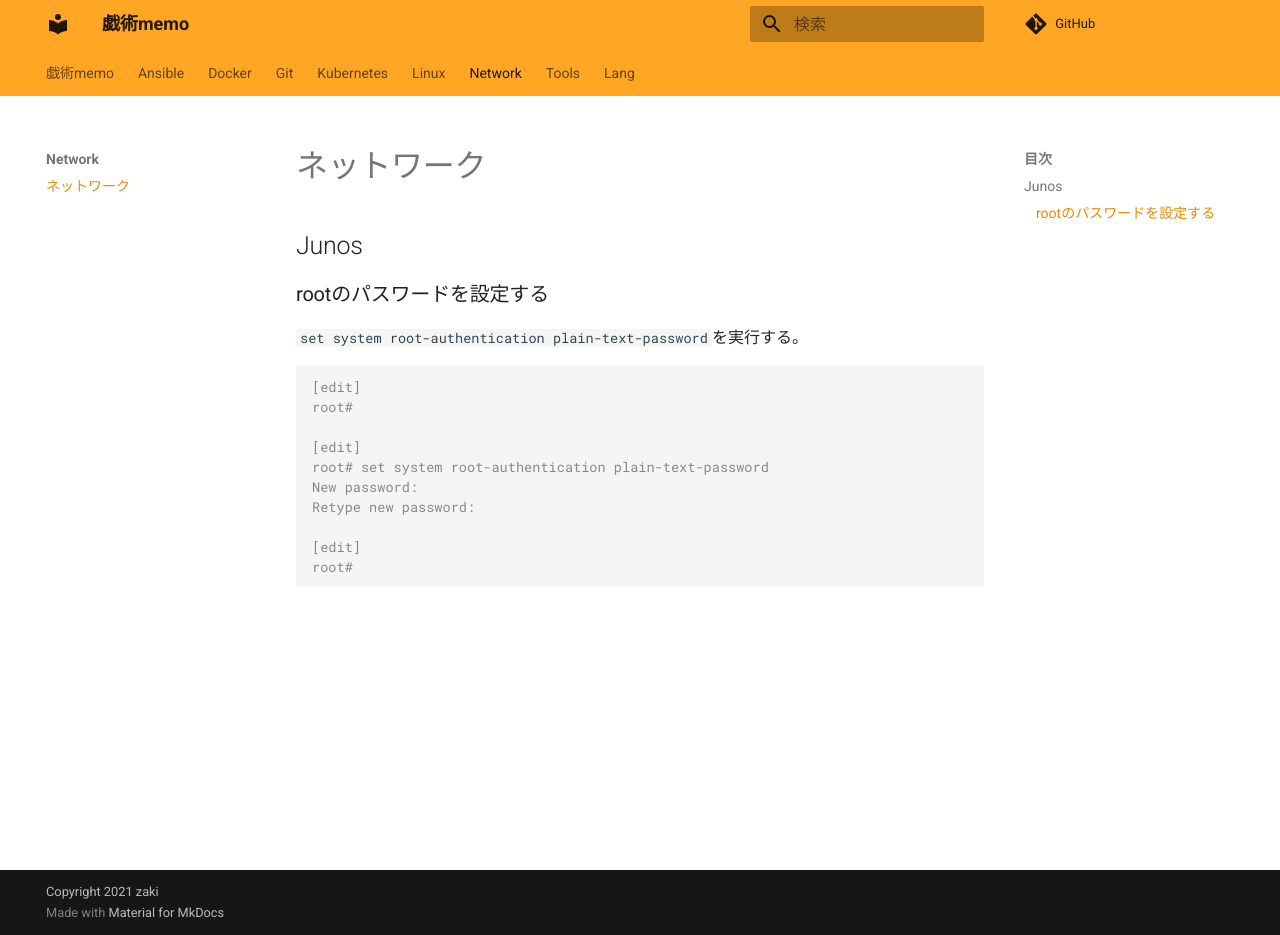
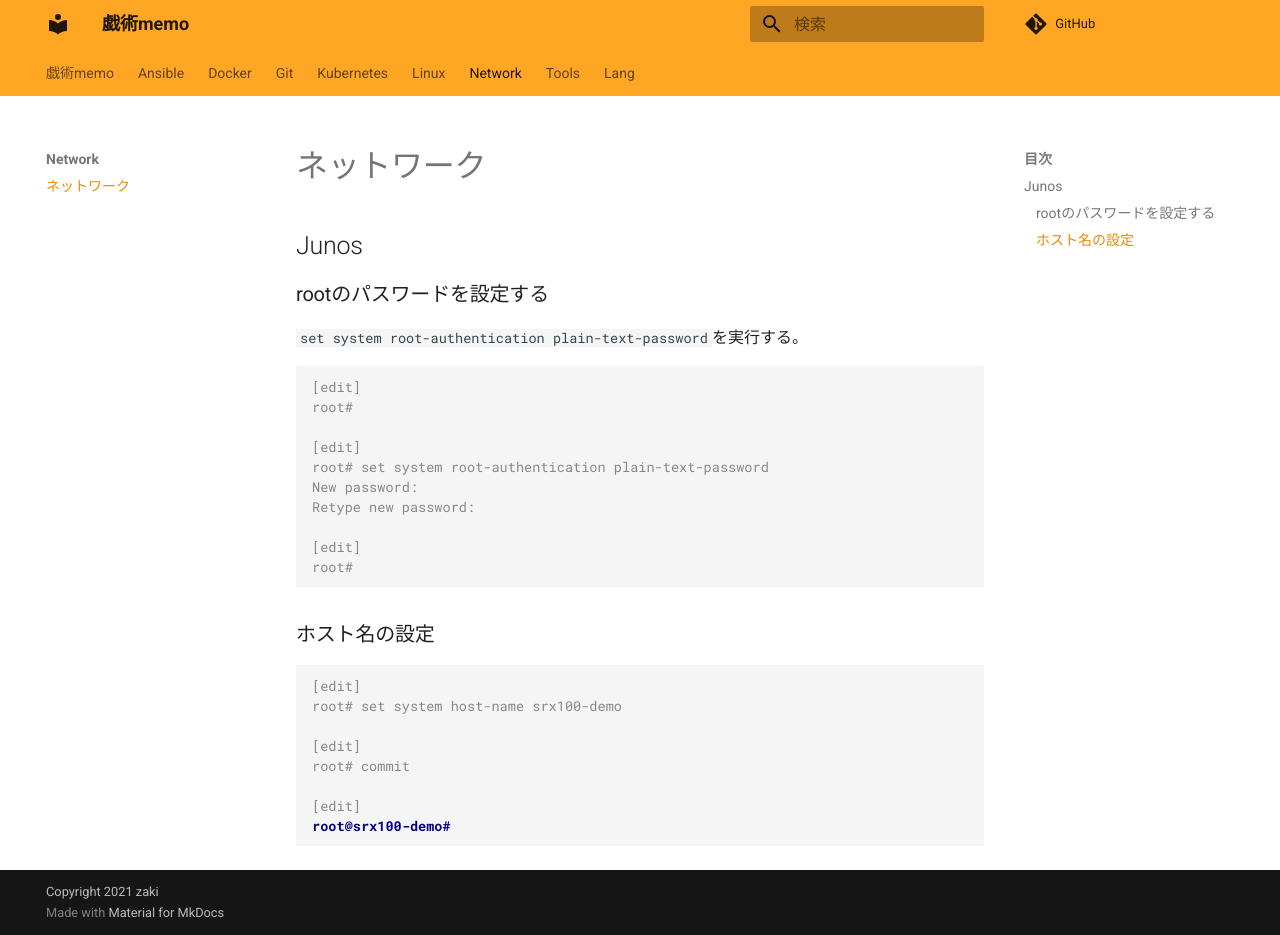
Before and after one commit to zaki-lknr/docs, an MkDocs documentation site: the page built from docs/Network/index.md, in a window 1280 px wide and 935 px high. Built offline with MkDocs 1.6.1 and Material for MkDocs 9.7.7, drawn with Linux system fonts in a browser that asks for light colours; comment, search, counter and statistics services are not loaded.

Commit message:
add: network: junos: ホスト名の設定

````diff
--- a/docs/Network/index.md
+++ b/docs/Network/index.md
@@ -18,3 +18,16 @@ Retype new password:
 [edit]
 root#
 ```
+
+### ホスト名の設定
+
+```console
+[edit]
+root# set system host-name srx100-demo
+
+[edit]
+root# commit
+
+[edit]
+root@srx100-demo#
+```
````
